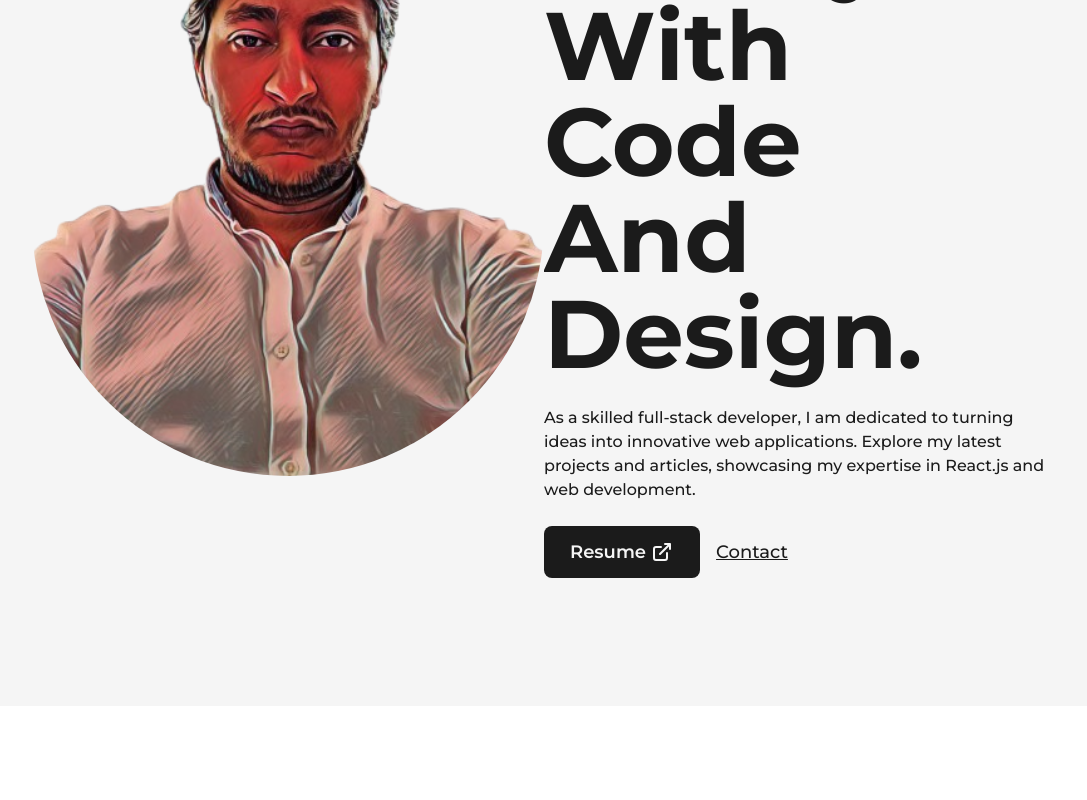
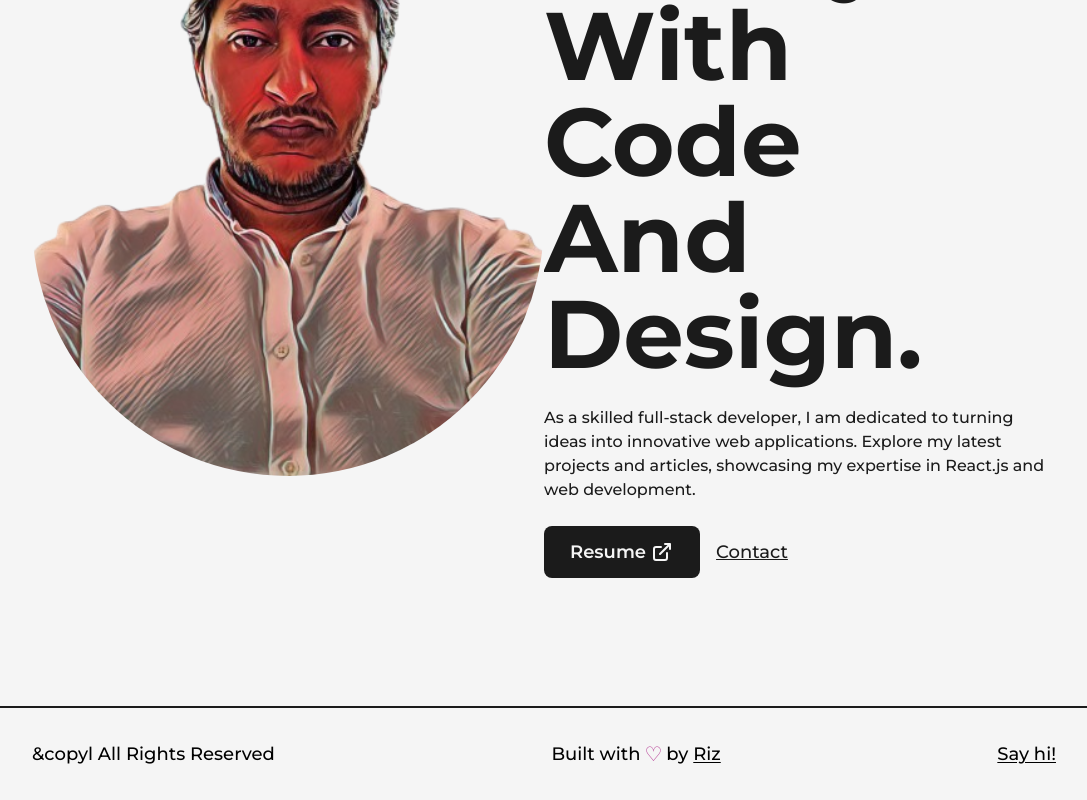
Before and after one commit to Elerqsousy/portfolio-Next-TailwindCSS, a Next.js app: page / in a window 1280 px wide. Shown: the part 482-1282 px from the top of the page, without its empty margins (96-1183 px from the left). Before the commit the page ends 1188 px from the top, so only its background shows below. Built offline with nearby package versions, Linux system fonts and the light colour scheme.

Commit message:
Build footer

```diff
--- /dev/null
+++ b/src/conponents/Footer.js
@@ -0,0 +1,33 @@
+import React from 'react';
+import Layout from './Layout';
+import Link from 'next/link';
+
+const Footer = () => {
+  return (
+    <footer className='w-full border-t-2 border-solid border-dark font-medium text-lg'>
+      <Layout className='py-8 flex itexms-center justify-between'>
+        <span>{new Date().getFullYear} &copyl All Rights Reserved</span>
+        <div className='flex items-center'>
+          Built with <span className='text-primary text-xl px-1'>&#9825;</span>{' '}
+          by&nbsp;
+          <Link
+            className='underline underline-offset-2'
+            target={'_blank'}
+            href='https://www.linkedin.com/in/mahmoud-rizk-elerqsousy/'
+          >
+            Riz
+          </Link>
+        </div>
+        <Link
+          className='underline underline-offset-2'
+          target={'_blank'}
+          href='https://www.linkedin.com/in/mahmoud-rizk-elerqsousy/'
+        >
+          Say hi!
+        </Link>
+      </Layout>
+    </footer>
+  );
+};
+
+export default Footer;
--- a/src/pages/_app.js
+++ b/src/pages/_app.js
@@ -1,7 +1,9 @@
-import NavBar from '@/conponents/NavBar';
-import '@/styles/globals.css';
 import { Montserrat } from 'next/font/google';
 import Head from 'next/head';
+import '@/styles/globals.css';
+
+import Footer from '@/conponents/Footer';
+import NavBar from '@/conponents/NavBar';
 
 const montserrat = Montserrat({
   subsets: ['latin'],
@@ -18,6 +20,7 @@ export default function App({ Component, pageProps }) {
       <main className={`${montserrat.variable} font-mont bg-light w-full min-h-screen`}>
         <NavBar />
         <Component {...pageProps} />
+        <Footer />
       </main>
     </>
   );
```
